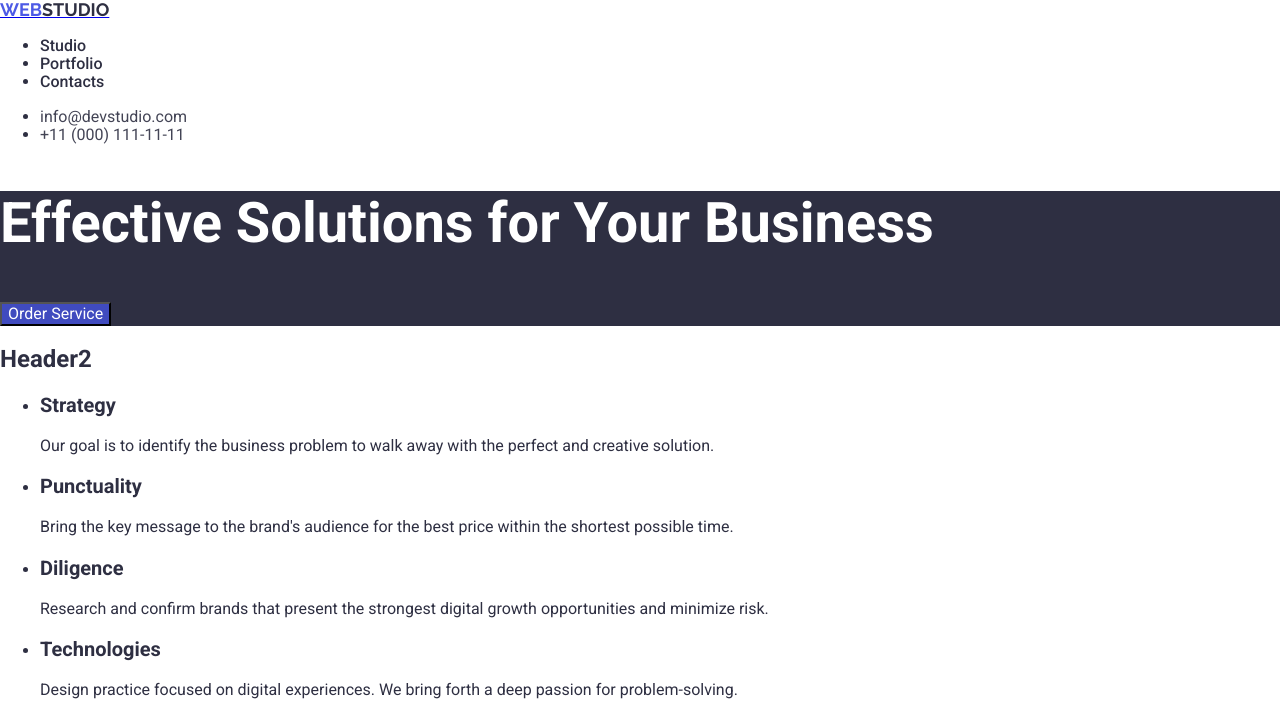
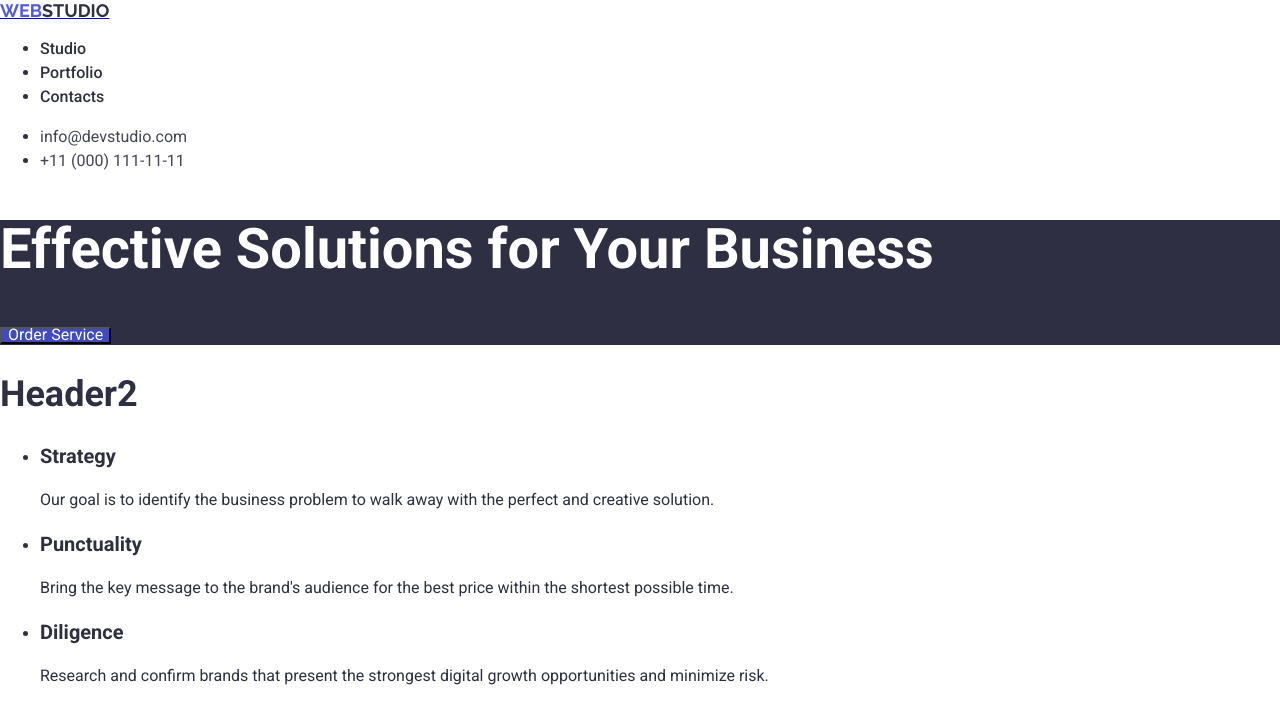
Before and after one commit to PavloTar/goit-markup-hw-02, a plain HTML site: page index.html in a window 1280 px wide. Shown: the top 705 px of the page. Drawn offline with nearby package versions, Linux system fonts and the light colour scheme.

Commit message:
added line-height to text css

```diff
--- a/css/styles.css
+++ b/css/styles.css
@@ -6,12 +6,20 @@ body {
   font-weight: 500;
 }
 
+h2 {
+    font-size: 36px;
+    font-weight: 700;
+    line-height: 1.11em
+}
+
 h3 {
   font-size: 20px;
+  line-height: 1.2em
 }
 
 li p {
   font-weight: 400;
+  line-height: 1.5em
 }
 
 .word1,
@@ -21,6 +29,7 @@ li p {
   font-family: "Raleway", serif;
   font-size: 18px;
   font-weight: 700;
+  line-height: 1.17em
 }
 
 .word1 {
@@ -38,6 +47,7 @@ li p {
 nav li a {
   color: #2e2f42;
   text-decoration: none;
+  line-height: 1.5em
 }
 
 address li a {
@@ -45,6 +55,7 @@ address li a {
   text-decoration: none;
   font-style: normal;
   font-weight: 400;
+  line-height: 1.5em
 }
 
 .hero-image {
@@ -55,12 +66,15 @@ address li a {
   color: #ffffff;
   font-size: 56px;
   font-weight: 700;
+  line-height: 1.07em
 }
 button {
   background: #404bbf;
   color: #ffffff;
   cursor: pointer;
+  line-height: 0.67em
 }
+
 button:hover {
   background: #4d5ae5;
 }
@@ -76,4 +90,5 @@ footer {
 
 footer p {
   font-weight: 400;
+  line-height: 1.5em
 }
```
